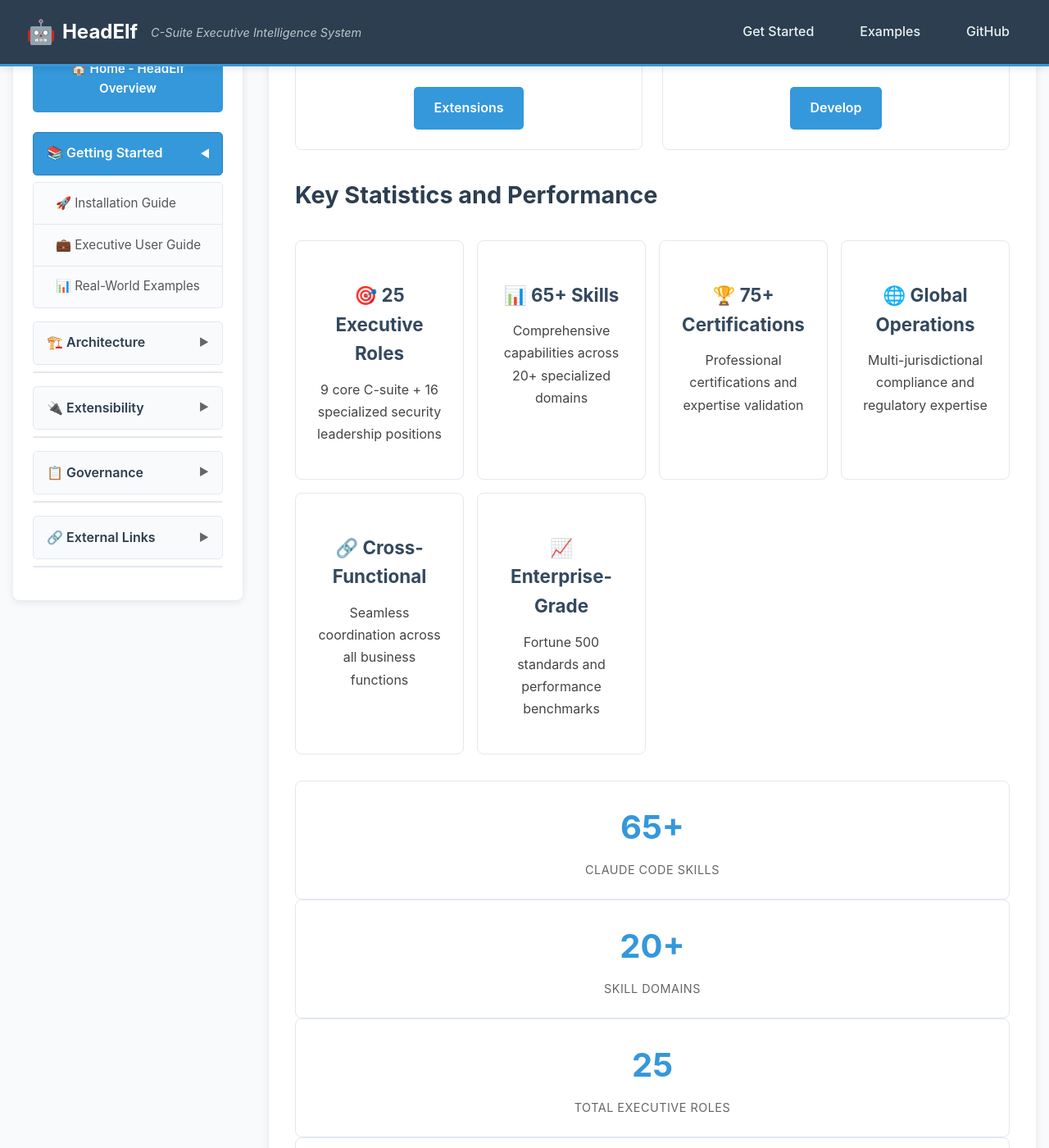
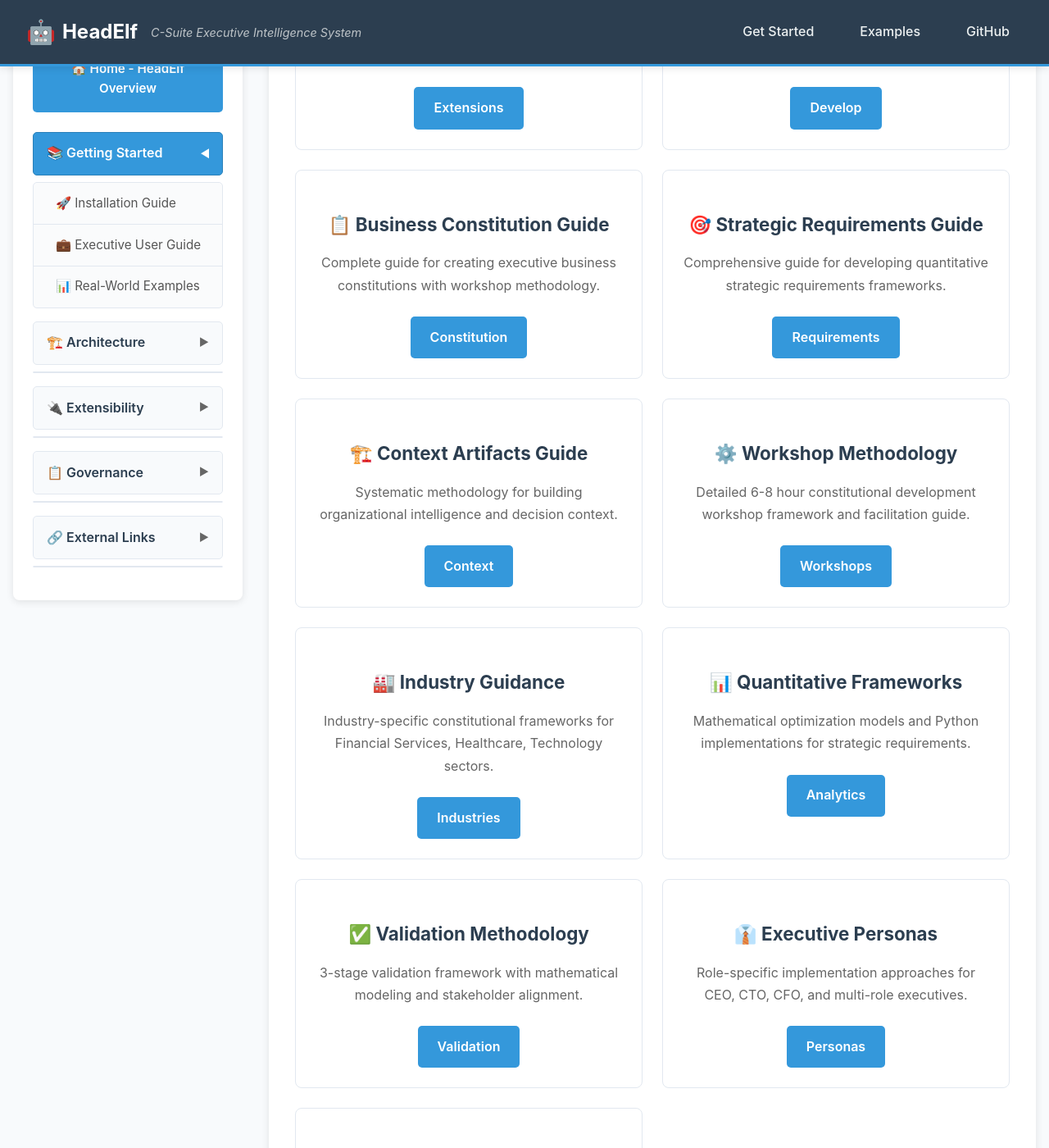
Before and after one commit to pauljbernard/headElf, a Jekyll site: the page built from docs/index.md, in a window 1280 px wide and 1400 px high, scrolled down 11582 px. Shown: the whole window at 82% size. Built offline with Jekyll 4.4.1, drawn with Linux system fonts in a browser that asks for light colours; some of the changed text lies outside the part shown.

Commit message:
Add navigation links for new comprehensive executive documentation guides
Navigation Enhancement:
- Add 8 new navigation cards for recently created documentation guides
- Include Business Constitution Guide, Strategic Requirements Guide, Context Artifacts Guide
- Add Workshop Methodology, Industry Guidance, Quantitative Frameworks
- Include Validation Methodology, Executive Personas, Effectiveness Framework
- Maintain consistent design and clear descriptions for each guide
- Organized logically from foundational concepts to advanced implementation

Makes all new comprehensive executive implementation guides easily accessible
through the main website navigation for executives seeking practical guidance.

🤖 Generated with [Claude Code](https://claude.ai/code)

Co-Authored-By: Claude <noreply@anthropic.com>

```diff
--- a/docs/index.md
+++ b/docs/index.md
@@ -489,6 +489,60 @@ HeadElf transforms Claude Code into a comprehensive C-Suite Executive Intelligen
     <p>Complete developer documentation for contributing and system integration.</p>
     <a href="developer-guide" class="nav-button">Develop</a>
   </div>
+
+  <div class="nav-card">
+    <h3>📋 Business Constitution Guide</h3>
+    <p>Complete guide for creating executive business constitutions with workshop methodology.</p>
+    <a href="executive-constitution-guide" class="nav-button">Constitution</a>
+  </div>
+
+  <div class="nav-card">
+    <h3>🎯 Strategic Requirements Guide</h3>
+    <p>Comprehensive guide for developing quantitative strategic requirements frameworks.</p>
+    <a href="executive-requirements-guide" class="nav-button">Requirements</a>
+  </div>
+
+  <div class="nav-card">
+    <h3>🏗️ Context Artifacts Guide</h3>
+    <p>Systematic methodology for building organizational intelligence and decision context.</p>
+    <a href="context-artifacts-creation-guide" class="nav-button">Context</a>
+  </div>
+
+  <div class="nav-card">
+    <h3>⚙️ Workshop Methodology</h3>
+    <p>Detailed 6-8 hour constitutional development workshop framework and facilitation guide.</p>
+    <a href="constitutional-development-methodology" class="nav-button">Workshops</a>
+  </div>
+
+  <div class="nav-card">
+    <h3>🏭 Industry Guidance</h3>
+    <p>Industry-specific constitutional frameworks for Financial Services, Healthcare, Technology sectors.</p>
+    <a href="industry-constitutional-guidance" class="nav-button">Industries</a>
+  </div>
+
+  <div class="nav-card">
+    <h3>📊 Quantitative Frameworks</h3>
+    <p>Mathematical optimization models and Python implementations for strategic requirements.</p>
+    <a href="quantitative-requirements-frameworks" class="nav-button">Analytics</a>
+  </div>
+
+  <div class="nav-card">
+    <h3>✅ Validation Methodology</h3>
+    <p>3-stage validation framework with mathematical modeling and stakeholder alignment.</p>
+    <a href="requirements-validation-methodology" class="nav-button">Validation</a>
+  </div>
+
+  <div class="nav-card">
+    <h3>👔 Executive Personas</h3>
+    <p>Role-specific implementation approaches for CEO, CTO, CFO, and multi-role executives.</p>
+    <a href="executive-personas" class="nav-button">Personas</a>
+  </div>
+
+  <div class="nav-card">
+    <h3>📈 Effectiveness Framework</h3>
+    <p>Comprehensive measurement and optimization system for business meta-code effectiveness.</p>
+    <a href="meta-code-effectiveness-framework" class="nav-button">Metrics</a>
+  </div>
 </div>
 
 ## Key Statistics and Performance
```
